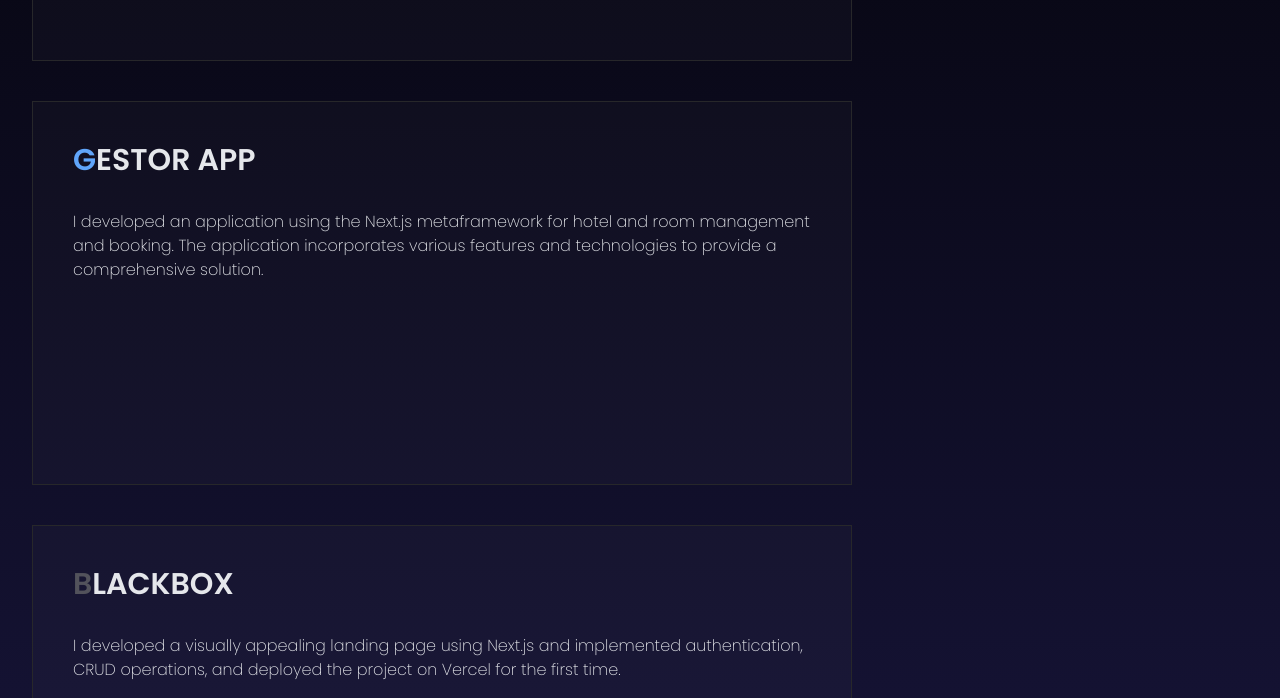
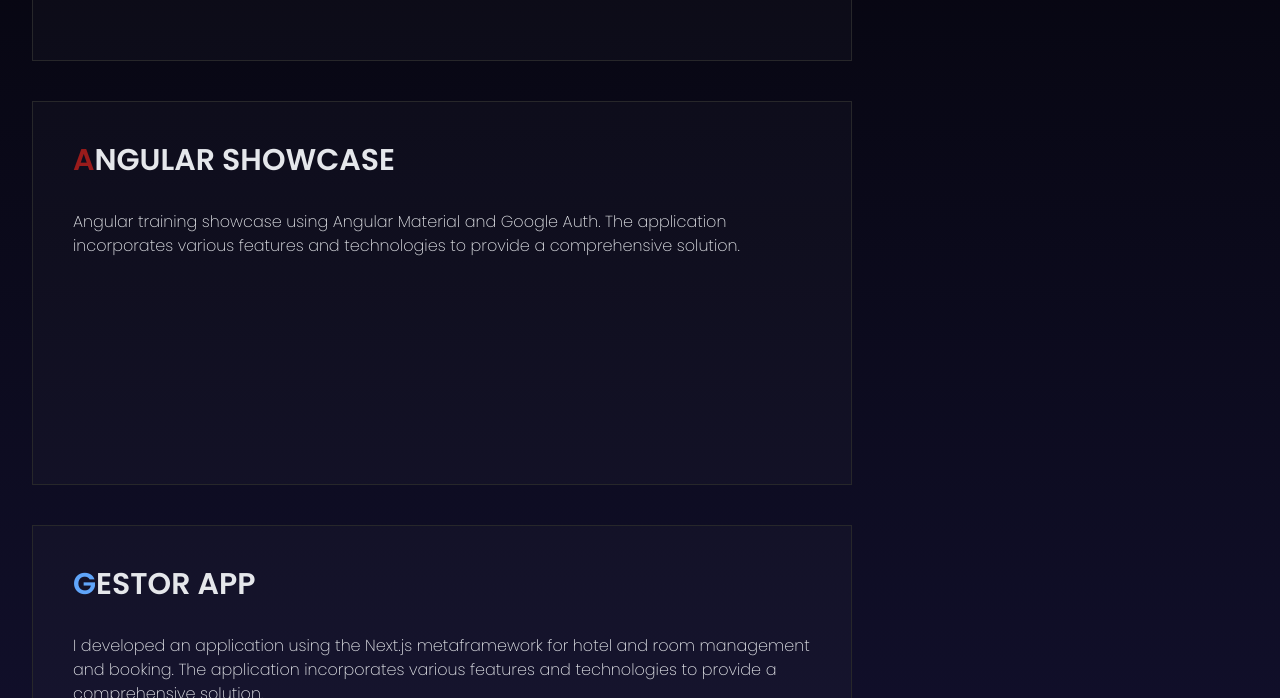
Before and after one commit to ayee-lucas/portfolio-app, a SvelteKit app: page /projects in a window 1280 px wide. Shown: the part 2851-3549 px from the top of the page. Built offline with nearby package versions, Linux system fonts and the light colour scheme; some icons are missing.

Commit message:
Added angular card

```diff
--- a/src/components/SmallProjects.svelte
+++ b/src/components/SmallProjects.svelte
@@ -25,7 +25,7 @@
       githubLink={"https://github.com/alopez-2018459/portfolio-app"}
       next={false}
       golang={false}
-      typescript={false}
+      typescript
       mongo={false}
     />
 
@@ -33,6 +33,22 @@
       <Icon icon="vscode-icons:file-type-svelte" width={300} />
     </div>
   </div>
+  <div class="w-full flex items-center">
+    <CardText
+            title={"Angular Showcase"}
+            classprop={"first-letter:text-red-800"}
+            description={`Angular training showcase using Angular Material and Google Auth. The application incorporates various features and technologies to provide a comprehensive solution.`}
+            githubLink={"https://github.com/ayee-lucas/proyecto1_is4tech"}
+            golang={false}
+            mongo={false}
+            next={false}
+            typescript
+    />
+    <div class="text-red-600 max-sm:hidden w-1/2 grid place-items-center">
+      <Icon icon="cib:angular" width={300} />
+    </div>
+  </div>
+
   <div class="w-full flex items-center">
     <CardText
       title={"Gestor App"}
```
